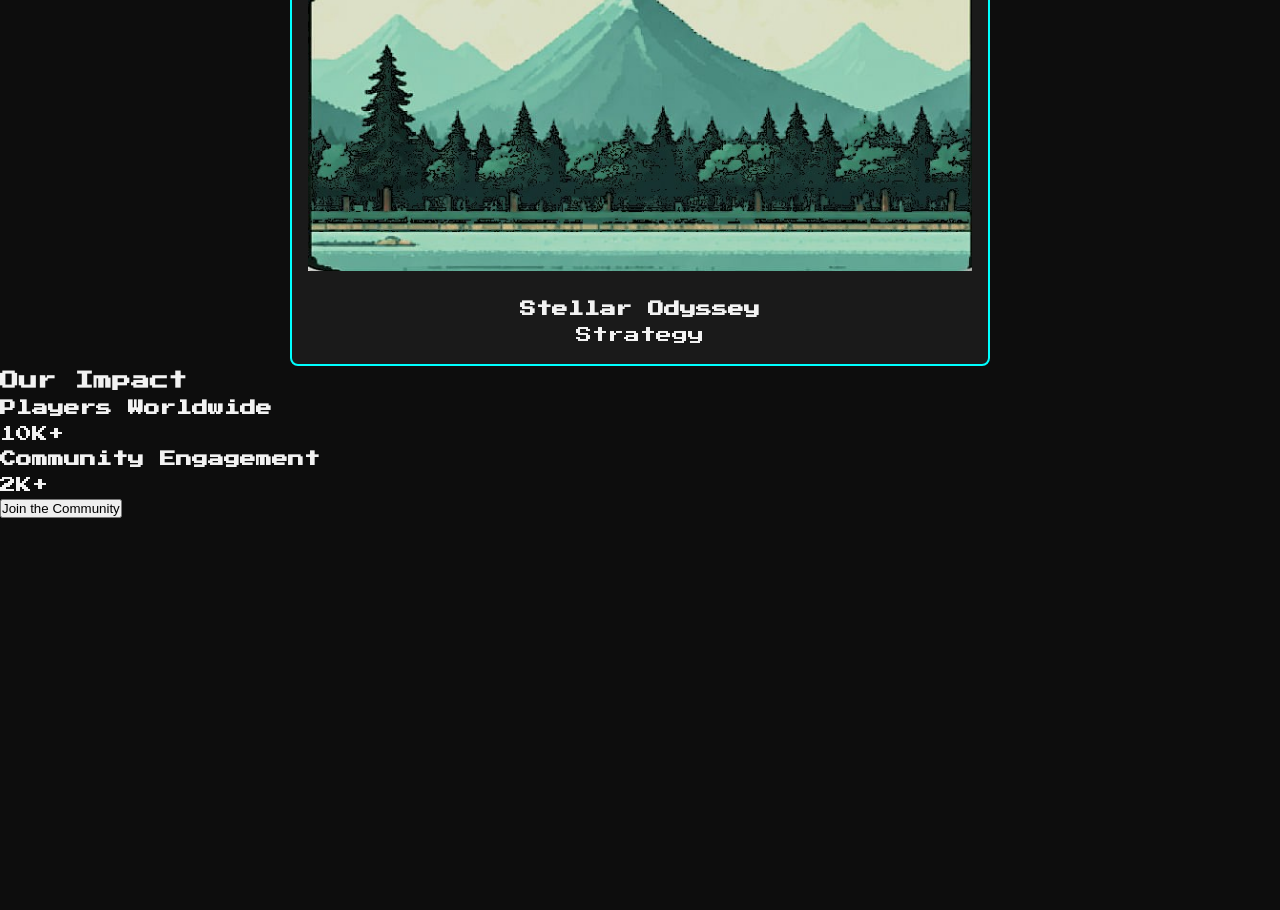
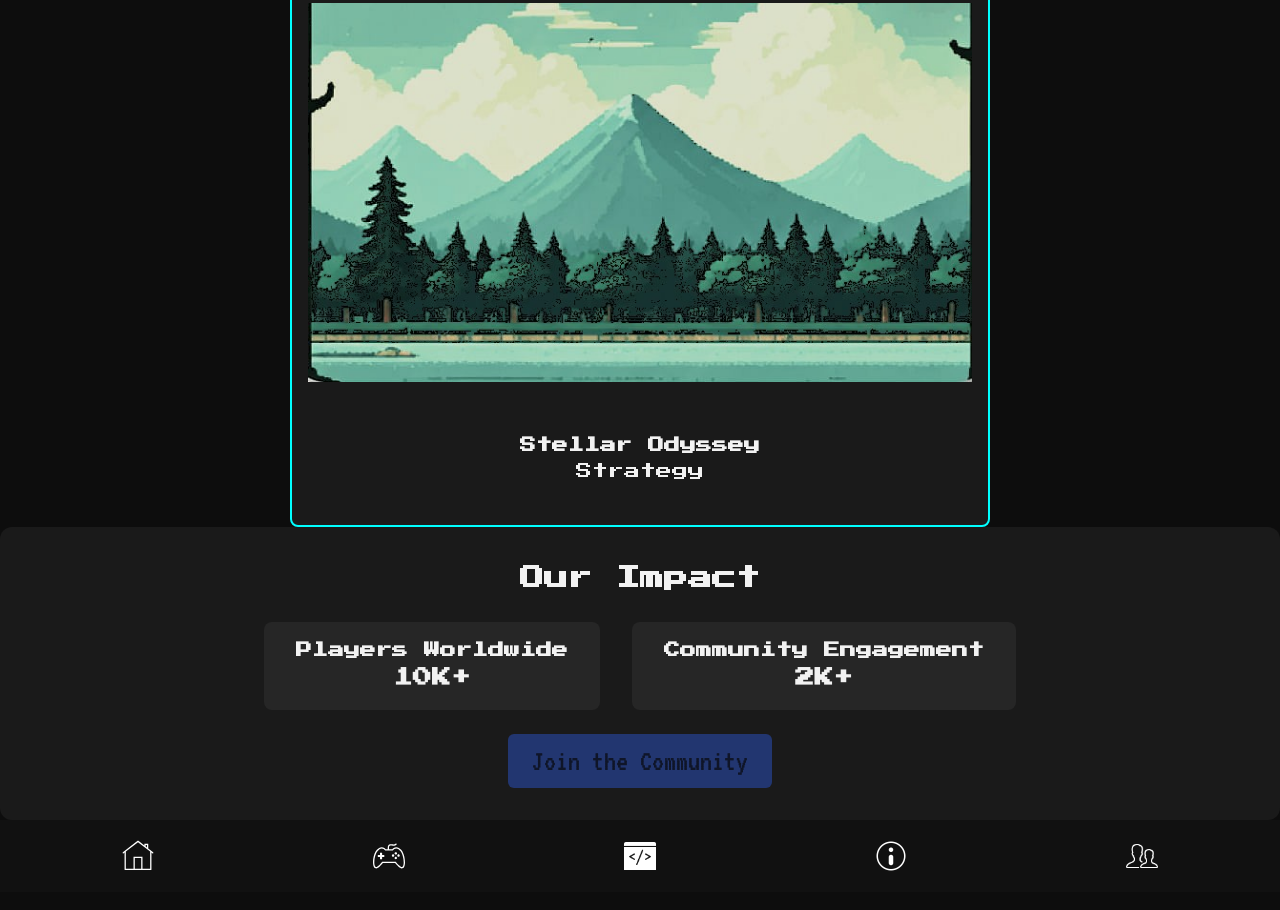
Before and after one commit to dag-d/bytebash-games, a plain HTML site: page pages/index.html in a window 1280 px wide. Shown: the part 1360-2270 px from the top of the page. Before the commit the page ends 1958 px from the top, so only its background shows below. Drawn offline with Linux system fonts and the light colour scheme.

Commit message:
importing svg files and correcting my html

```diff
--- a/pages/index.html
+++ b/pages/index.html
@@ -21,7 +21,6 @@
              <div class="game">
                  <img src="/public/images/latest.jpg" alt="latest game" />
                 <div class="game-info">
-                    <br>
                    <h4>Neon Mayhem</h4>
                    <p>A fast-paced arcade shooter where you battle through vibrant, chaotic levels.</p>
                    <div class="availability">
@@ -56,25 +55,25 @@
          <section class="community-impact">
             <h3>Our Impact</h3>
             <div class="impact-info">
-               <div class="impact-item">
+               <div class="impact-box">
                  <h4>Players Worldwide</h4>
                  <p>10K+</p>
               </div>
-              <div class="stat">
+              <div class="impact-box">
                  <h4>Community Engagement</h4>
                  <p>2K+</p>
               </div>
            </div>
-           <button>Join the Community</button>
+           <button class="join-btn">Join the Community</button>
          </section>
     </main>
-
+    </body>
     <footer>
        <a href="index.html"><img src="/public/icons/home.svg" alt="Home" class="nav-icon" /></a>
-       <a href="games.html"><img src="/public/icons/games.png" alt="Games" class="nav-icon" /></a>
+       <a href="games.html"><img src="/public/icons/joystick.svg" alt="Games" class="nav-icon" /></a>
        <a href="blog.html"><img src="/public/icons/DevBlog.png" alt="DevBlog" class="nav-icon" /></a>
        <a href="about.html"><img src="/public/icons/about.png" alt="About" class="nav-icon" /></a>
        <a href="community.html"><img src="/public/icons/community.png" alt="Community" class="nav-icon" /></a>
     </footer>
- </body>
+
  </html>
--- a/styles/index.css
+++ b/styles/index.css
@@ -2,11 +2,11 @@
 :root {
   --bg-color: #0d0d0d;
   --text-color: #f2f2f2;
-
+  --font-fam:'VT323',monospace;
   --font-pixel: 'Press Start 2P', cursive;
   --nav-icon-size: 32px;
   --nav-icon-hover:#f2f2f2;
-  --btn-hover: #26268c;
+  --btn-hover: #262636;
   --footer-bgd:#a5c0da;
 }
 
@@ -53,27 +53,30 @@ section{
   gap:1
 }
 
-.text-info{
+.game-info{
   text-align: center;
+  padding:10px;
+  margin:15px;
 }
 
 .availability {
   display: flex;
   align-items: center;
-  gap: 10px; /* space between text and button */
+  gap: 10px;
   justify-content: space-between;
+
 }
 .availability .left {
   margin: 0;
-  font-size: 1rem;
-  font-family: vt323;
+  font-size: 24px;
+  font-family: sans-serif;
 }
 
 .availability .right {
   padding: 0.5rem 1rem;
-  font-size: 0.9rem;
+  font-size: 24px;
   cursor: pointer;
-  font-family: press2px;
+  font-family:sans-serif;
 }
 .availability .right:hover{
   color:#a5c0da;
@@ -100,17 +103,65 @@ section{
   display:block;
 }
 
-/* Buttons */
-.buttons {
-  background-color: var(--accent-color);
-  color: var(--bg-color);
+
+.community-impact {
+  background-color: #1a1a1a;
+  padding: 2rem;
+  border-radius: 12px;
+  text-align: center;
+  color: var(--text-color);
+}
+
+.community-impact h3 {
+  font-size: 1.5rem;
+  color: var(--accent-color);
+  margin-bottom: 1.5rem;
+}
+
+.impact-info {
+  display: flex;
+  justify-content: center;
+  gap: 2rem;
+  margin-bottom: 1.5rem;
+  flex-wrap: wrap;
+}
+
+.impact-box {
+  background-color: #262626;
+  border: 2px solid var(--accent-color);
+  border-radius: 8px;
+  padding: 1rem 2rem;
+  min-width: 150px;
+}
+
+.impact-box p:first-child {
+  font-size: 1rem;
+  color: var(--highlight-color);
+  margin-bottom: 0.5rem;
+}
+
+.impact-box p:last-child {
+  font-size: 1.2rem;
+  font-weight: bold;
+  color: var(--accent-color);
+}
+
+.join-btn {
+  background-color:#223670;
+  color: rgb(15, 21, 40);
+  font-size: 30px;
   border: none;
   padding: 0.75rem 1.5rem;
-  font-family: var(--font-main);
+  font-family: var(--font-fam);
   cursor: pointer;
-  border-radius: 4px;
+  border-radius: 6px;
   transition: background-color 0.3s ease;
 }
+
+.join-btn:hover {
+  background-color: var(--btn-hover);
+}
+
 
 .btn:hover {
   background-color: var(--btn-hover);
@@ -119,30 +170,26 @@ section{
 
 /* Footer */
 footer {
-  background-color: var(--footer-bgd);
-  position: fixed;
-  bottom: 0;
-  width: 100%;
-  background-color: #111;
   display: flex;
   justify-content: space-around;
-  padding: 1rem 0;
-  border-top: 2px solid var(--accent-color);
+  background-color: #111;
+  padding: 20px;
+  gap: 16px;
+  flex-wrap: wrap;
 }
 
 .nav-icon {
-  color: aliceblue;
-  width: var(--nav-icon-size);
-  height: var(--nav-icon-size);
-  filter: brightness(1.2);
-  transition: transform 0.2s ease;
+  width: 32px;
+  height: 32px;
+  filter: brightness(0) invert(1);
+  transition:transform 0.2s ease;
 }
 
 .nav-icon:hover {
-  transform: scale(1.2);
-  color: #f2f2f2;
+  color: #223670;
+   filter: brightness(1.5);
+   transform: scale(1.2);
 }
-
 /* Responsive Design */
 
 /* Tablet (768px and below) */
```
Also changed, not shown: public/icons/joystick.png (deleted), public/icons/joystick.svg (added).
